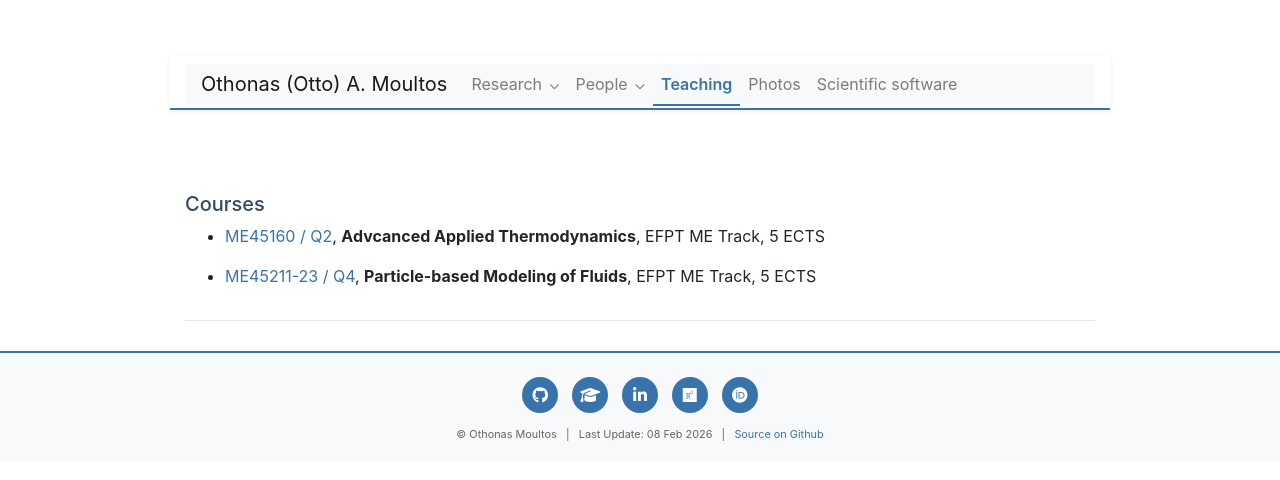
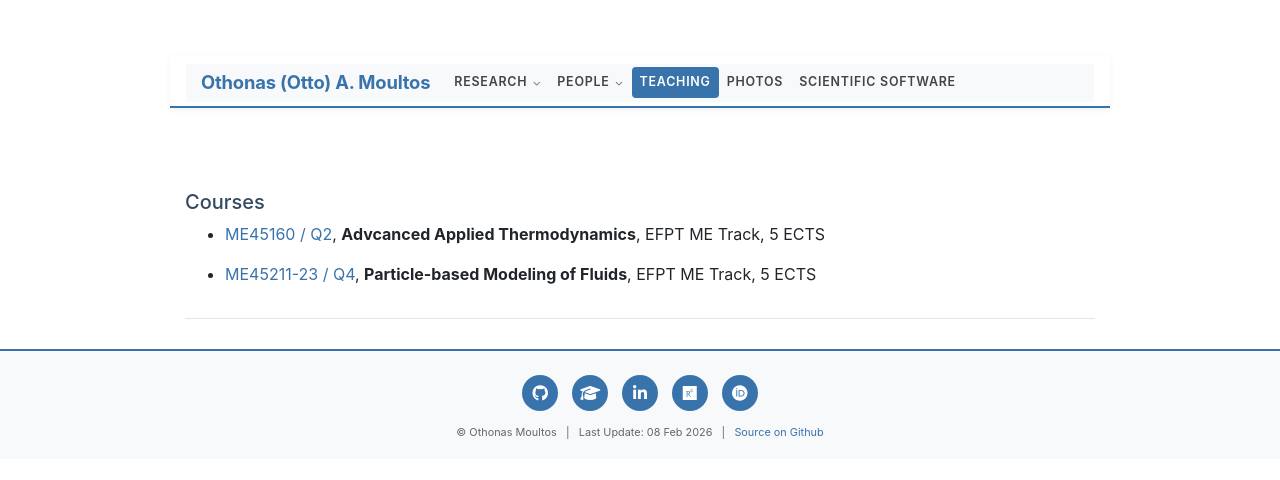
Before and after one commit to omoultosEthTuDelft/web, a Jekyll site: the page built from teaching/index.md, in a window 1280 px wide. Shown: the top 480 px of the page. Built offline with Jekyll 4.4.1, drawn with Linux system fonts in a browser that asks for light colours; nearby versions of some CDN libraries.

Commit message:
newStyle

```diff
--- a/css/theme.css
+++ b/css/theme.css
@@ -27,35 +27,85 @@ body {
   padding-top: 10px;
 }
 
-.navbar-nav > li > a {padding-top: 8px !important; padding-bottom: 8px !important;}
+/* Navbar brand */
+.navbar-brand {
+  font-size: 1.15rem;
+  font-weight: 700;
+  color: #3973ac !important;
+  letter-spacing: -0.01em;
+}
+.navbar-brand:hover {
+  color: #1a5276 !important;
+}
+
+/* Navbar nav links: uppercase, letter-spaced */
+.navbar-nav > li > a {
+  padding-top: 6px !important;
+  padding-bottom: 6px !important;
+  font-size: 0.78rem;
+  font-weight: 600;
+  text-transform: uppercase;
+  letter-spacing: 0.06em;
+  color: #444 !important;
+  border-radius: 4px;
+  transition: background-color 0.2s ease, color 0.2s ease;
+}
+
+.navbar-nav > li > a:hover {
+  color: #3973ac !important;
+  background-color: #edf2fa;
+}
 
 /* Navbar dropdown: Font Awesome chevron instead of Bootstrap caret */
 .navbar .dropdown-toggle::after { display: none !important; }
 .nav-dropdown-arrow {
-  font-size: 0.65em;
+  font-size: 0.6em;
   margin-left: 0.25em;
-  opacity: 0.85;
+  opacity: 0.7;
   transition: transform 0.2s ease;
 }
 .nav-item.dropdown.show .nav-dropdown-arrow { transform: rotate(180deg); }
 
+/* Dropdown menu styling */
+.navbar .dropdown-menu {
+  border: 1px solid #e8e8e8;
+  border-radius: 6px;
+  box-shadow: 0 4px 12px rgba(0,0,0,0.1);
+  padding: 6px 0;
+  margin-top: 4px;
+}
+.navbar .dropdown-item {
+  font-size: 0.85rem;
+  padding: 7px 18px;
+  color: #444;
+  transition: background-color 0.15s ease, color 0.15s ease;
+}
+.navbar .dropdown-item:hover {
+  background-color: #edf2fa;
+  color: #3973ac;
+}
+
 .navbar {
   min-height: 30px !important;
   max-width: 940px;
-  margin-left:auto;
-  margin-right:auto;
+  margin-left: auto;
+  margin-right: auto;
   border-bottom: 2px solid #3973ac;
   box-shadow: 0 2px 6px rgba(0,0,0,0.06);
   padding-bottom: 4px;
 }
 
-/* Active nav item indicator */
+/* Active nav item: pill background */
 .nav-item .nav-link.active {
-  color: #3973ac !important;
+  color: #fff !important;
   font-weight: 600;
-  border-bottom: 2px solid #3973ac;
-  margin-bottom: -6px;
-  padding-bottom: 12px;
+  background-color: #3973ac;
+  border-bottom: none;
+  border-radius: 4px;
+}
+.nav-item .nav-link.active:hover {
+  background-color: #1a5276;
+  color: #fff !important;
 }
 
 
```
Also changed, not shown: css/main.css (+7 -7 lines).
